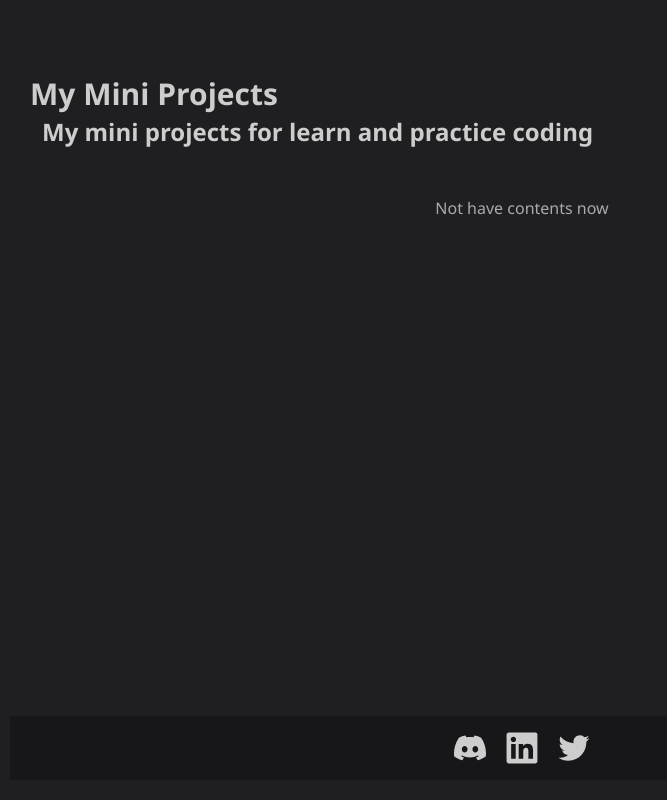
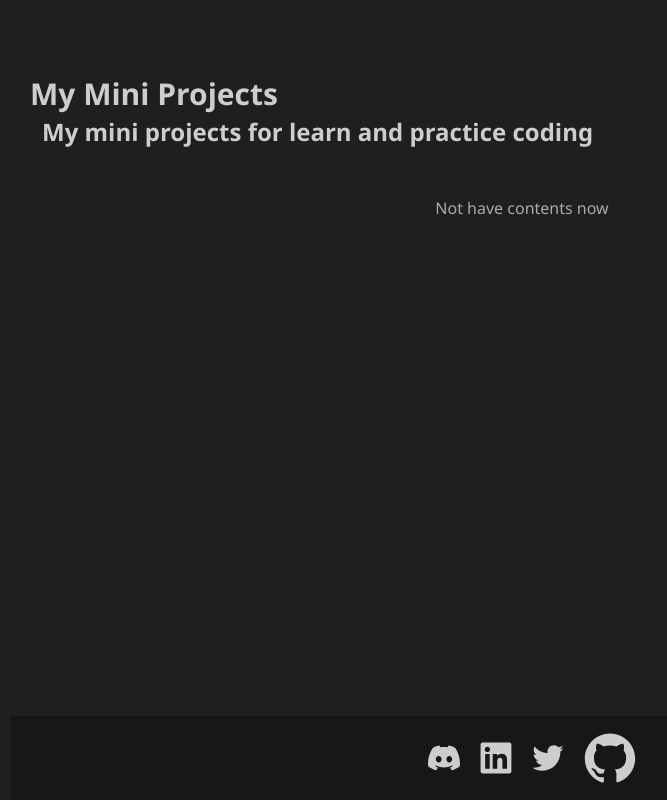
Before and after one commit to Karma666064/Portfolio, a website: page src/index.html in a window 1280 px wide. Shown: the part 2004-2804 px from the top of the page, without its empty margins (246-913 px from the left). Drawn offline with nearby package versions, Linux system fonts and the light colour scheme.

Commit message:
add: Github link

```diff
--- a/src/index.html
+++ b/src/index.html
@@ -174,6 +174,11 @@
                         <path d="M20.3 57.3996C43.9 57.3996 56.7 37.8996 56.7 20.9996C56.7 20.5996 56.7 19.8996 56.6 19.2996C59.1 17.4996 61.3 15.1996 63 12.6996C60.6 13.7996 58.2 14.3996 55.7 14.6996C58.4 13.0996 60.4 10.5996 61.3 7.59961C58.8 8.99961 56.2 10.0996 53.1 10.6996C50.7 8.19961 47.5 6.59961 43.8 6.59961C36.7 6.59961 30.9 12.3996 30.9 19.4996C30.9 20.4996 31 21.4996 31.2 22.4996C20.9 21.7996 11.5 16.6996 5.1 8.99961C4 10.9996 3.4 13.0996 3.4 15.3996C3.4 19.8996 5.7 23.6996 9.2 25.9996C7.1 25.8996 5.1 25.2996 3.4 24.3996C3.4 24.4996 3.4 24.4996 3.4 24.4996C3.4 30.5996 7.8 35.8996 13.6 37.0996C12.5 37.3996 11.3 37.4996 10.4 37.4996C9.6 37.4996 8.7 37.3996 8 37.1996C9.7 42.2996 14.4 45.9996 20 46.0996C15.6 49.4996 10.1 51.5996 4.2 51.5996C3 51.7996 2 51.5996 1 51.4996C6.4 55.2996 13.1 57.3996 20.3 57.3996Z"/>
                     </svg>
                 </a>
+                <a href="https://github.com/Karma666064" target="_blank" class="w-8 transition-transform hover:scale-125">
+                    <svg fill="#CDCDCD" width="52" height="52" viewBox="0 0 64 64" xmlns="http://www.w3.org/2000/svg">
+                        <path d="M32 1.7998C15 1.7998 1 15.5998 1 32.7998C1 46.3998 9.9 57.9998 22.3 62.1998C23.9 62.4998 24.4 61.4998 24.4 60.7998C24.4 60.0998 24.4 58.0998 24.3 55.3998C15.7 57.3998 13.9 51.1998 13.9 51.1998C12.5 47.6998 10.4 46.6998 10.4 46.6998C7.6 44.6998 10.5 44.6998 10.5 44.6998C13.6 44.7998 15.3 47.8998 15.3 47.8998C18 52.6998 22.6 51.2998 24.3 50.3998C24.6 48.3998 25.4 46.9998 26.3 46.1998C19.5 45.4998 12.2 42.7998 12.2 30.9998C12.2 27.5998 13.5 24.8998 15.4 22.7998C15.1 22.0998 14 18.8998 15.7 14.5998C15.7 14.5998 18.4 13.7998 24.3 17.7998C26.8 17.0998 29.4 16.6998 32.1 16.6998C34.8 16.6998 37.5 16.9998 39.9 17.7998C45.8 13.8998 48.4 14.5998 48.4 14.5998C50.1 18.7998 49.1 22.0998 48.7 22.7998C50.7 24.8998 51.9 27.6998 51.9 30.9998C51.9 42.7998 44.6 45.4998 37.8 46.1998C38.9 47.1998 39.9 49.1998 39.9 51.9998C39.9 56.1998 39.8 59.4998 39.8 60.4998C39.8 61.2998 40.4 62.1998 41.9 61.8998C54.1 57.7998 63 46.2998 63 32.5998C62.9 15.5998 49 1.7998 32 1.7998Z"/>
+                    </svg>
+                </a>
             </footer>
         </main>
     </body>
```
